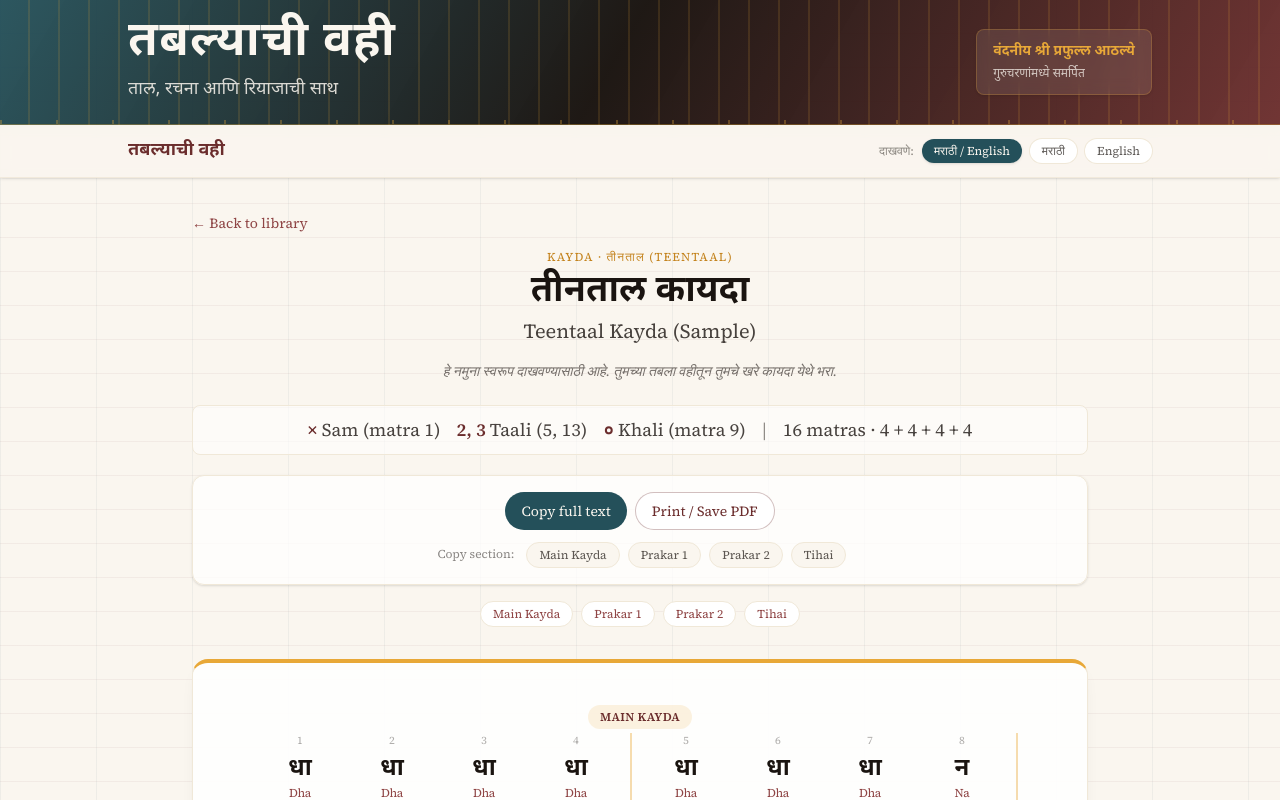
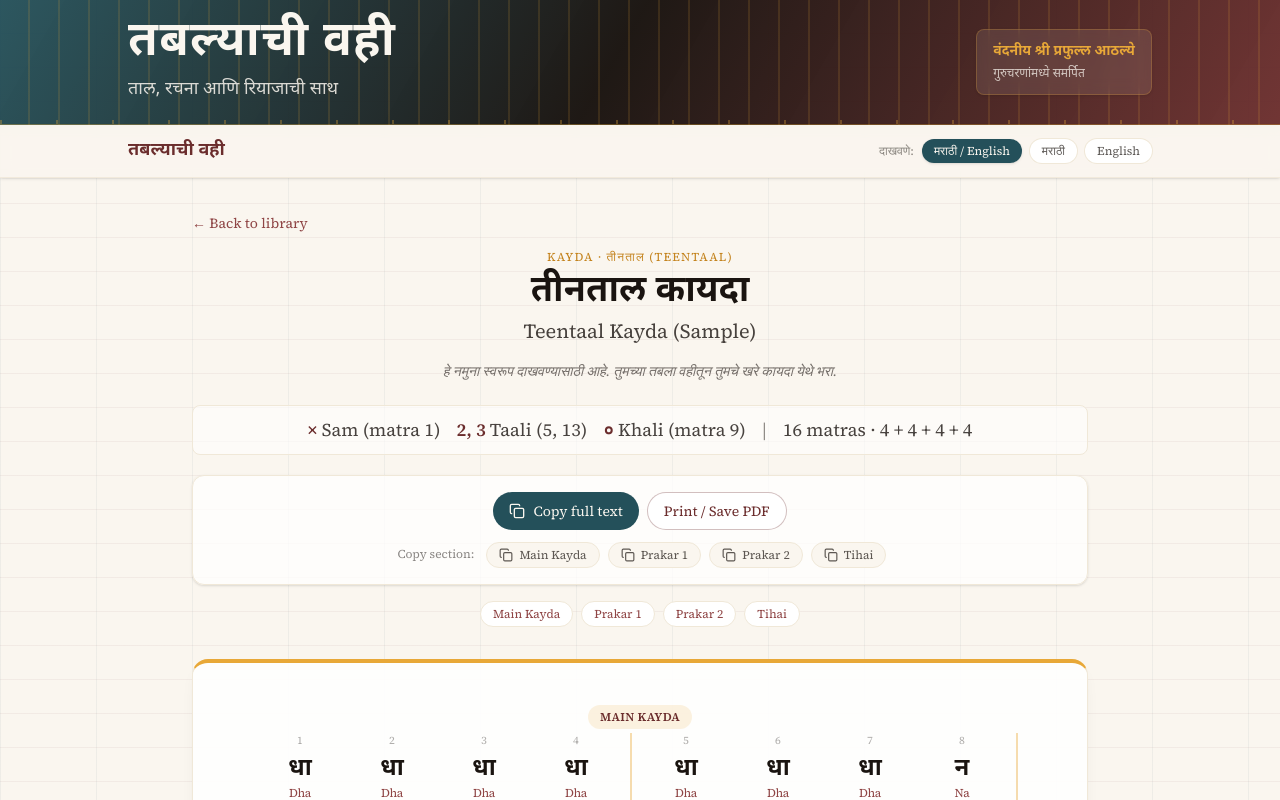
Before and after one commit to ajinkyakulkarni26/tablavahi, a React (Vite) app in the folder web/: page / in a window 1280 px wide. Both pictures are taken after a click on the button 218 px from the left and 482 px from the top of the page. Shown: the top 800 px of the page. Built offline with nearby package versions, Linux system fonts and the light colour scheme; no server answers; the database is empty.

Commit message:
Add copy icons to copy actions

```diff
--- a/web/src/components/CompositionEditor.tsx
+++ b/web/src/components/CompositionEditor.tsx
@@ -28,6 +28,7 @@ import {
   saveUserQuickInsertBols,
 } from "../lib/storage";
 import { normalizeCompositionLines } from "../lib/compositionNormalization";
+import { CopyIcon } from "./icons";
 import { mr } from "../locale/mr";
 
 interface CompositionEditorProps {
@@ -1246,8 +1247,10 @@ export function CompositionEditor({
             disabled={!selectedCellRange}
             onMouseDown={(e) => e.preventDefault()}
             onClick={copySelectedCells}
-            className="rounded-full border border-parchment-dark bg-white px-3 py-1.5 text-xs text-ink/70 hover:border-saffron disabled:cursor-not-allowed disabled:opacity-45"
+            className="inline-flex items-center gap-1.5 rounded-full border border-parchment-dark bg-white px-3 py-1.5 text-xs text-ink/70 hover:border-saffron disabled:cursor-not-allowed disabled:opacity-45"
+            title="Copy selected cells"
           >
+            <CopyIcon className="h-3.5 w-3.5 shrink-0" />
             Copy {selectedCellCount > 1 ? `${selectedCellCount} cells` : "cell"}
           </button>
           <button
--- a/web/src/components/CompositionView.tsx
+++ b/web/src/components/CompositionView.tsx
@@ -9,6 +9,7 @@ import {
 } from "../lib/exportText";
 import { compositionSectionLinks } from "../lib/routes";
 import { BolGrid } from "./BolGrid";
+import { CopyIcon } from "./icons";
 import { TaalLegend } from "./TaalLegend";
 
 interface CompositionViewProps {
@@ -128,8 +129,10 @@ export function CompositionView({
             onClick={() => {
               void copyText("full composition", fullText);
             }}
-            className="rounded-full bg-raga px-4 py-2 text-sm font-medium text-parchment hover:bg-maroon"
+            className="inline-flex items-center gap-2 rounded-full bg-raga px-4 py-2 text-sm font-medium text-parchment hover:bg-maroon"
+            title="Copy full composition text"
           >
+            <CopyIcon className="h-4 w-4 shrink-0" />
             Copy full text
           </button>
           <button
@@ -153,8 +156,10 @@ export function CompositionView({
                 onClick={() => {
                   void copyText(section.label, section.text);
                 }}
-                className="rounded-full border border-parchment-dark bg-parchment px-3 py-1 text-xs font-medium text-ink/70 hover:border-saffron hover:text-maroon"
+                className="inline-flex items-center gap-1.5 rounded-full border border-parchment-dark bg-parchment px-3 py-1 text-xs font-medium text-ink/70 hover:border-saffron hover:text-maroon"
+                title={`Copy ${section.label}`}
               >
+                <CopyIcon className="h-3.5 w-3.5 shrink-0" />
                 {section.label}
               </button>
             ))}
--- /dev/null
+++ b/web/src/components/icons.tsx
@@ -0,0 +1,21 @@
+import type { SVGProps } from "react";
+
+type IconProps = SVGProps<SVGSVGElement>;
+
+export function CopyIcon(props: IconProps) {
+  return (
+    <svg
+      viewBox="0 0 24 24"
+      fill="none"
+      stroke="currentColor"
+      strokeWidth="2"
+      strokeLinecap="round"
+      strokeLinejoin="round"
+      aria-hidden="true"
+      {...props}
+    >
+      <rect width="14" height="14" x="8" y="8" rx="2" />
+      <path d="M4 16c-1.1 0-2-.9-2-2V4c0-1.1.9-2 2-2h10c1.1 0 2 .9 2 2" />
+    </svg>
+  );
+}
```
Also changed, not shown: 2 other files (tests, documents, lock files or other folders).
